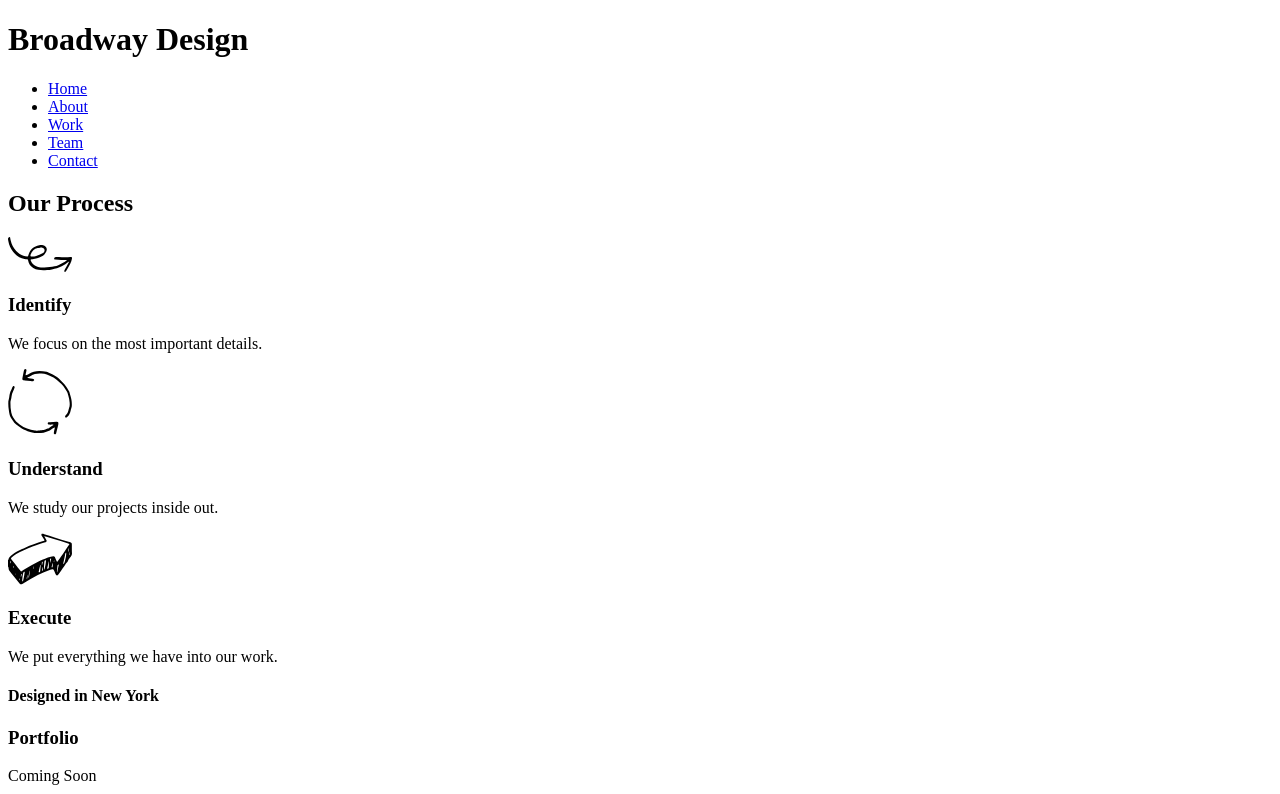
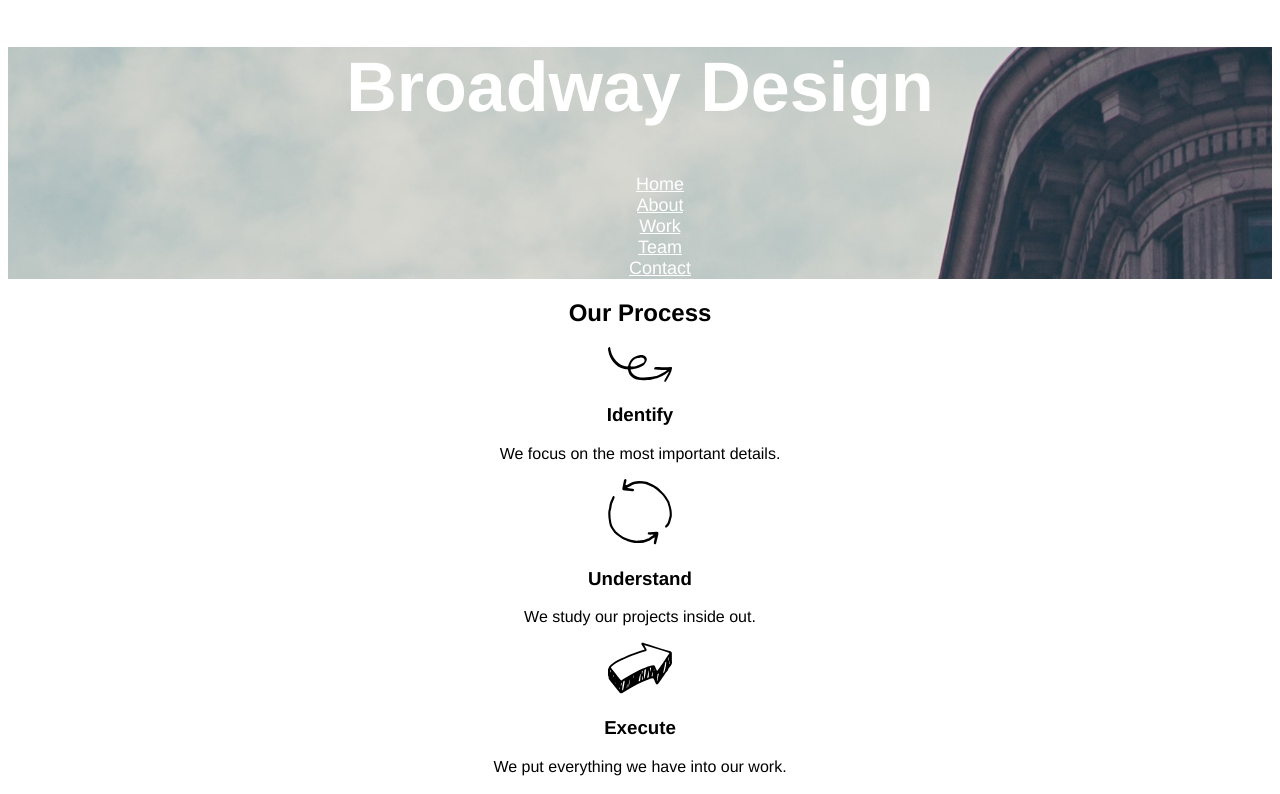
Before and after one commit to Greeny8008/Broadway, a plain HTML site: page index.html in a window 1280 px wide. Shown: the top 794 px of the page. Drawn offline with Linux system fonts and the light colour scheme.

Commit message:
Link CSS and complete styling on title

```diff
--- a/index.html
+++ b/index.html
@@ -3,6 +3,7 @@
   <head>
     <meta charset="utf-8">
     <title>Broadway Design</title>
+    <link href=./resources/css/style.css type=text/css rel=stylesheet
   </head>
   <body>
     <!--Title and Nav bar-->
--- a/resources/css/style.css
+++ b/resources/css/style.css
@@ -0,0 +1,23 @@
+html {
+  text-align: center;
+  font-family: Helvetica;
+}
+
+header {
+  background-image: url("../imgs/building.png");
+}
+
+h1 {
+  font-size: 70px;
+  color: white;
+}
+
+nav a {
+  font-size: 18px;
+  color: white;
+}
+
+li {
+  list-style: none;
+  text-decoration: underline;
+}
```
Also changed, not shown: resources/imgs/building.png (added), 3 other files.
